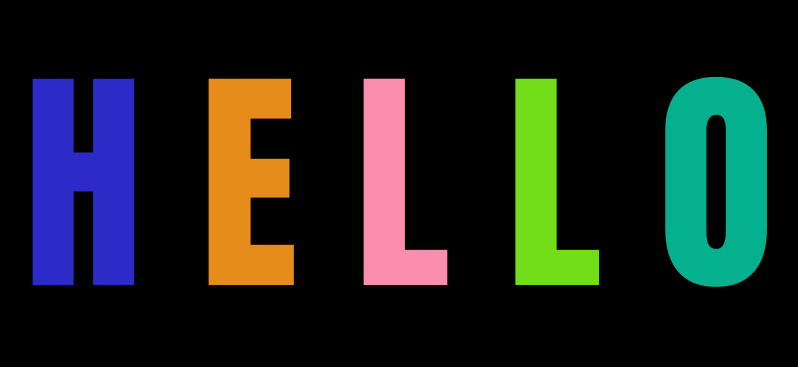
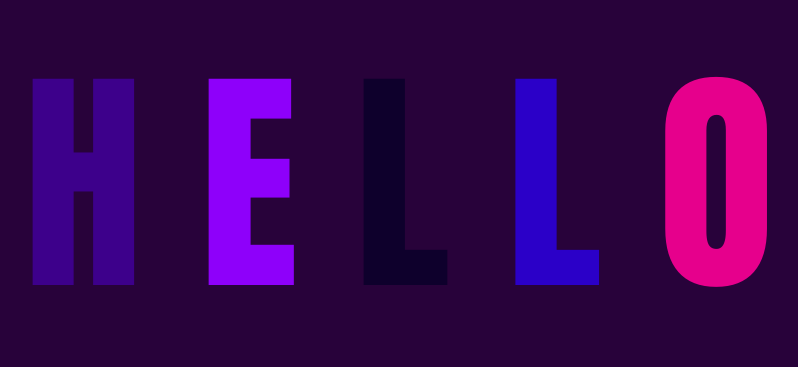
Before and after one commit to Traphouse-Luigi/AnimatedTextGitDemo, a plain HTML site: page index.html in a window 1280 px wide. Shown: the part 225-592 px from the top of the page, without its empty margins (241-1039 px from the left). Drawn offline with Linux system fonts and the light colour scheme.

Commit message:
restrict colors to purples

```diff
--- a/app.css
+++ b/app.css
@@ -3,7 +3,7 @@ body {
     justify-content: center;
     align-items: center;
     height: 100vh;
-    background-color: black;
+    background-color: rgb(40, 2, 58);
 }
 
 h1 {
--- a/app.js
+++ b/app.js
@@ -1,6 +1,6 @@
 function randomRGB() {
     const r = Math.floor(Math.random() * 256);
-    const g = Math.floor(Math.random() * 256);
+    const g = 0;
     const b = Math.floor(Math.random() * 256);
     return `rgb(${r}, ${g}, ${b})`
 }
```
